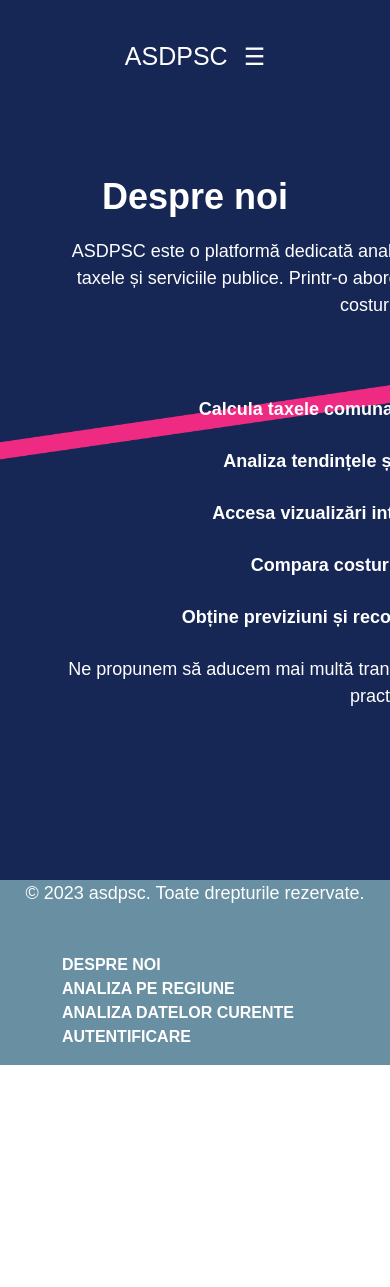
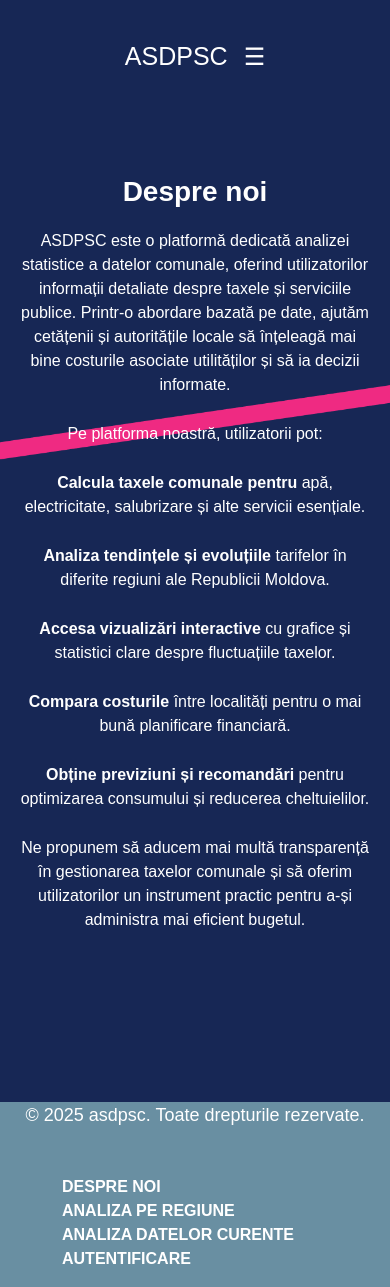
Before and after one commit to Klasterov/project1, a Next.js app in the folder my-app/: page /About in a window 390 px wide. Before the commit the page ends 1065 px from the top, so only its background shows below. Built offline with nearby package versions, Linux system fonts and the light colour scheme.

Commit message:
about responseve

```diff
--- a/my-app/src/components/Footer.jsx
+++ b/my-app/src/components/Footer.jsx
@@ -6,7 +6,7 @@ export default function Footer() {
     return (
         <footer className="footer">
             <div className="footer-content">
-                <p>&copy; 2023 asdpsc. Toate drepturile rezervate.</p>
+                <p>&copy; 2025 asdpsc. Toate drepturile rezervate.</p>
                 <ul className="footer-links" >
                     <li><Link href="/About">Despre noi</Link></li>
                     <li><Link href="/analysis-reg">Analiza pe regiune</Link></li>
--- a/my-app/src/components/about.css
+++ b/my-app/src/components/about.css
@@ -1,6 +1,8 @@
 .about-container {
   padding: 20px;
   text-align: center;
+  display: flex;
+  justify-content: center;
 }
 
 .about-container h1 {
@@ -12,7 +14,6 @@
 }
 
 .text-content{
-    margin-left: 8%;
     color: white;
 }
 
@@ -30,3 +31,15 @@
     font-weight: bold;
     color: white;
 }
+
+@media screen and (max-width: 800px) {
+    .about-container h1 {
+        font-size: 28px;
+    }
+
+    .text-content p {
+        font-size: 16px;
+        width: auto;
+    }
+
+}
```
